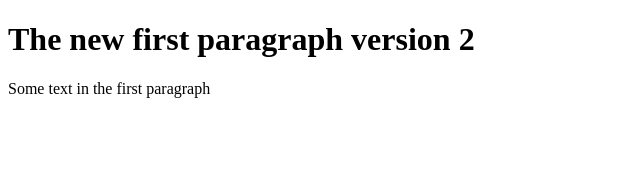
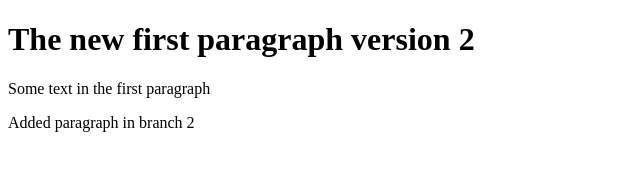
Before and after one commit to bachinskim/MIX114-2026-Lecture14GitBranchesExample, a plain HTML site: page index.html in a window 1280 px wide. Shown: the whole page, without its empty margins (0-640 px from the left). Drawn offline with Linux system fonts and the light colour scheme.

Commit message:
Added paragraph, version 2

```diff
--- a/index.html
+++ b/index.html
@@ -8,5 +8,6 @@
 <body>
     <h1>The new first paragraph version 2</h1>
     <p>Some text in the first paragraph</p>
+    <p>Added paragraph in branch 2</p>
 </body>
 </html>
```
